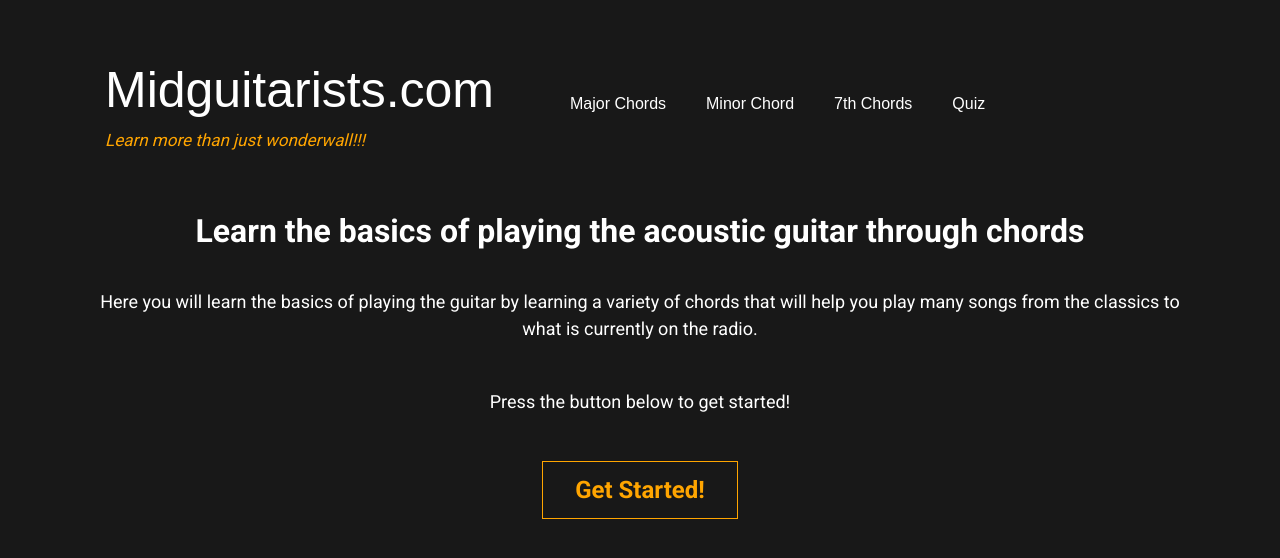
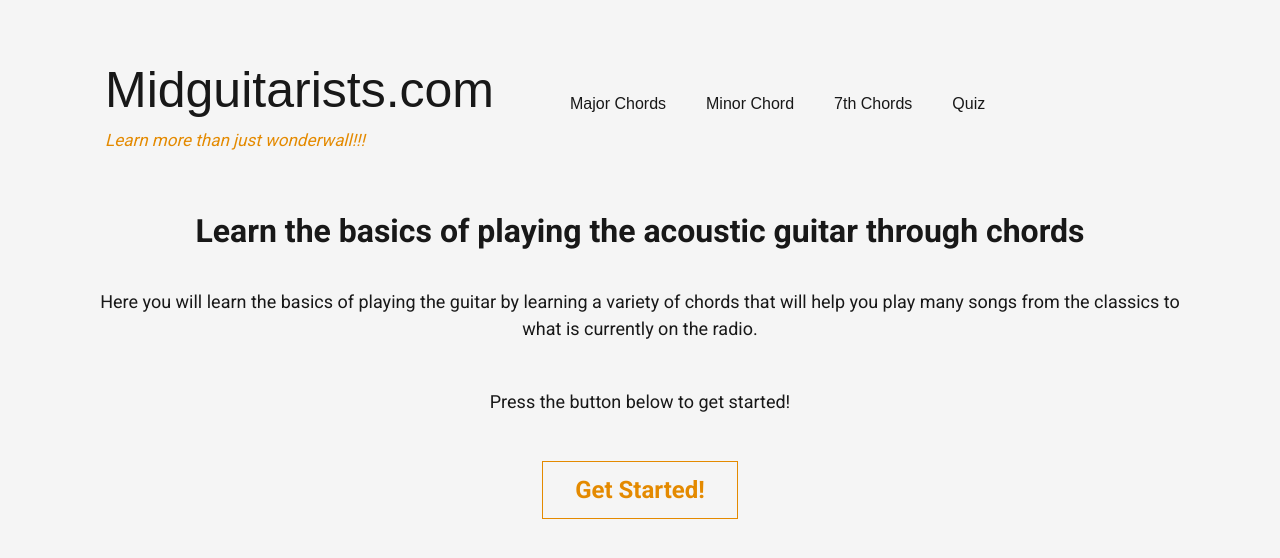
Before and after one commit to nkw6/Guitar_cords, a Flask app: page / in a window 1280 px wide. Shown: the top 558 px of the page. Run offline with Flask 2, Linux system fonts and the light colour scheme; some libraries are stand-ins or nearby versions.

Commit message:
Updated CSS to have a white background and black text.

```diff
--- a/static/main.css
+++ b/static/main.css
@@ -1,11 +1,11 @@
 * {
-    color: white !important;
+    color: #181818 !important;
     font-family: 'Roboto', sans-serif;
 }
 
 .navbar{
     padding-top: 25pt;
-    background-color: #181818 !important;
+    background-color: whitesmoke !important;
 }
 .navbar_text{
     font-family: Arial;
@@ -17,7 +17,7 @@
 .navbar_brand_text{
     font-size: 17px;
     font-style: italic;
-    color: orange !important;
+    color: #E48A00 !important;
 }
 .prev_button{
     text-align: left;
@@ -35,7 +35,7 @@
     font-size: 40px;
 }
 body{
-    background-color: #181818;
+    background-color: whitesmoke;
 }
 
 p {
@@ -58,8 +58,8 @@ p {
 }
 
 #start-learn-btn {
-    border: 1px orange solid;
-    color: orange!important;
+    border: 1px #E48A00 solid;
+    color: #E48A00!important;
     font-weight: bold;
     font-size: x-large;
     background-color: transparent;
@@ -111,6 +111,6 @@ p {
 }
 
 .btn-arrows {
-    color: orange!important;
+    color: #E48A00!important;
     -webkit-text-stroke: 1px black;
 }
```
